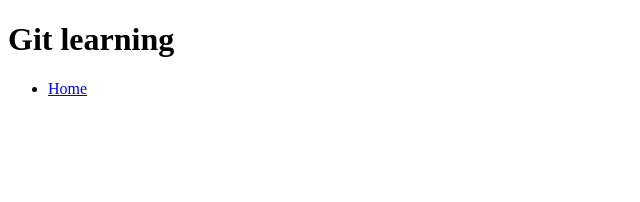
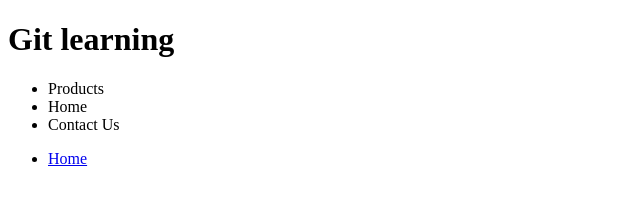
Before and after one commit to birjesh3pillar/git-learning, a plain HTML site: page index.html in a window 1280 px wide. Shown: the whole page, without its empty margins (0-640 px from the left). Drawn offline with Linux system fonts and the light colour scheme.

Commit message:
add navigatio to development directly

```diff
--- a/index.html
+++ b/index.html
@@ -8,6 +8,13 @@
   </head>
   <body>
     <h1>Git learning</h1>
+    <nav>
+      <ul>
+        <li>Products</li>
+        <li>Home</li>
+        <li>Contact Us</li>
+      </ul>
+    </nav>
     <ul>
       <li>
         <a href="home.html">
```
